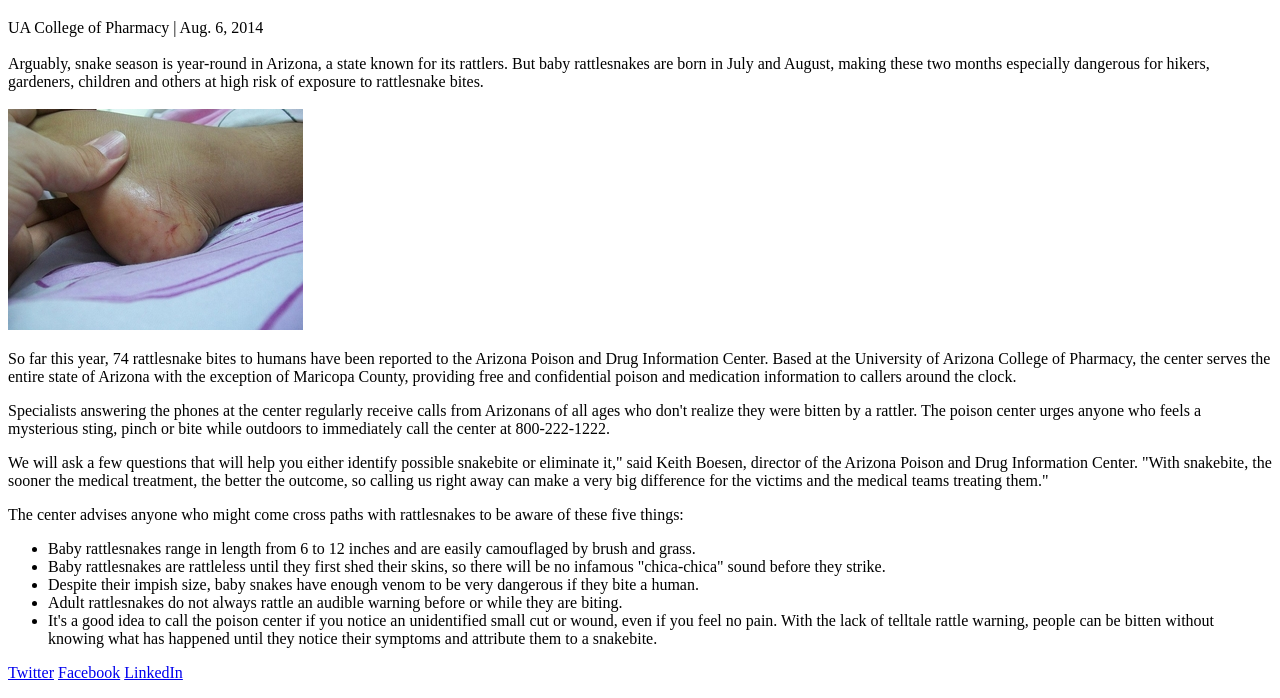
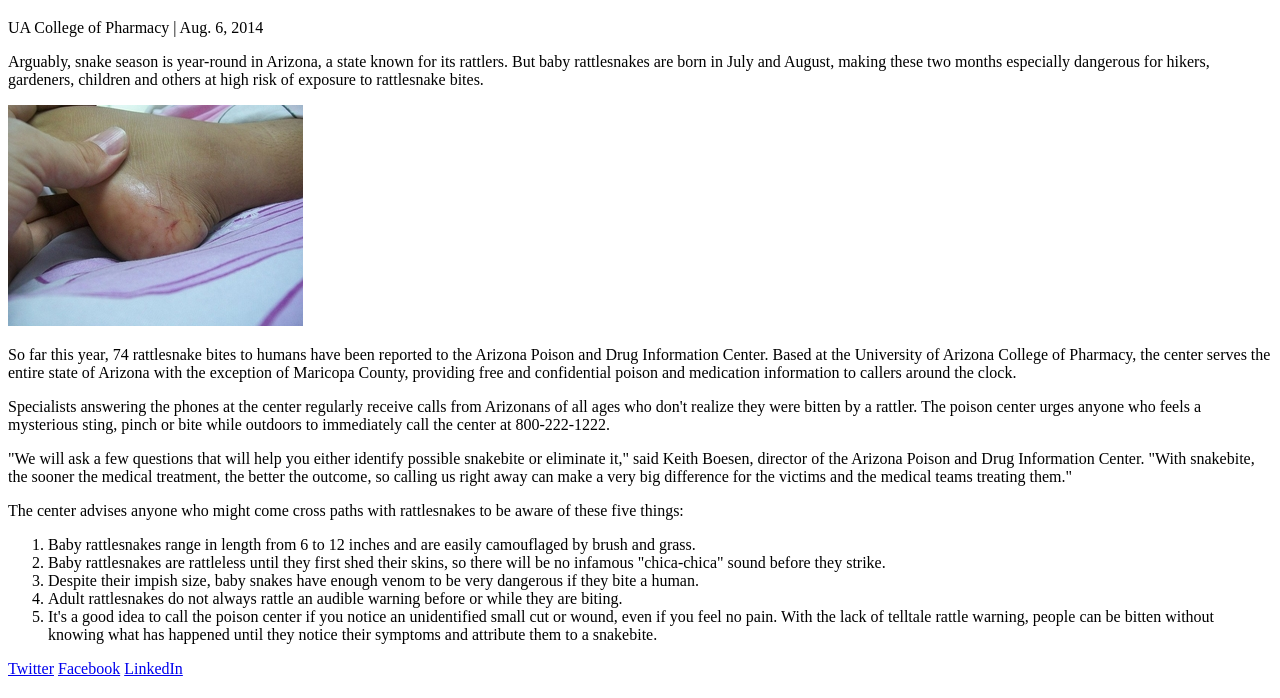
Before and after one commit to Luis-Rodriguez-02/CSCI_355_Labs_And_Projects, a plain HTML site: page 2.10_Lab/index.html in a window 1280 px wide. Shown: the part 143-841 px from the top of the page. Drawn offline with Linux system fonts and the light colour scheme.

Commit message:
final updates and submission

```diff
--- a/2.10_Lab/index.html
+++ b/2.10_Lab/index.html
@@ -9,14 +9,13 @@
     <!-- Majority of HTML goes here -->
     <img src="UniversityLogo.png" alt="Logo of The University of Arizona" />
     <h1>5 Things to Know About Rattlesnakes and Their Babies</h1>
-    <p1> UA College of Pharmacy | Aug. 6, 2014</p1> <br /><br />
-    <p1
-      >Arguably, snake season is year-round in Arizona, a state known for its
+    <p>UA College of Pharmacy | Aug. 6, 2014</p>
+    <p>
+      Arguably, snake season is year-round in Arizona, a state known for its
       rattlers. But baby rattlesnakes are born in July and August, making these
       two months especially dangerous for hikers, gardeners, children and others
-      at high risk of exposure to rattlesnake bites.</p1
-    >
-    <br /><br />
+      at high risk of exposure to rattlesnake bites.
+    </p>
     <img src="SnakeBite.jpg" alt="Snake bite on side of child's foot" />
     <p>
       So far this year, 74 rattlesnake bites to humans have been reported to the
@@ -33,7 +32,7 @@
       800-222-1222.
     </p>
     <p>
-      We will ask a few questions that will help you either identify possible
+      "We will ask a few questions that will help you either identify possible
       snakebite or eliminate it," said Keith Boesen, director of the Arizona
       Poison and Drug Information Center. "With snakebite, the sooner the
       medical treatment, the better the outcome, so calling us right away can
@@ -44,7 +43,7 @@
       The center advises anyone who might come cross paths with rattlesnakes to
       be aware of these five things:
     </p>
-    <ul>
+    <ol>
       <li>
         Baby rattlesnakes range in length from 6 to 12 inches and are easily
         camouflaged by brush and grass.
@@ -67,7 +66,7 @@
         rattle warning, people can be bitten without knowing what has happened
         until they notice their symptoms and attribute them to a snakebite.
       </li>
-    </ul>
+    </ol>
     <p>
       <a href="https://twitter.com/">Twitter</a>
       <a href="https://www.facebook.com/">Facebook</a>
```
